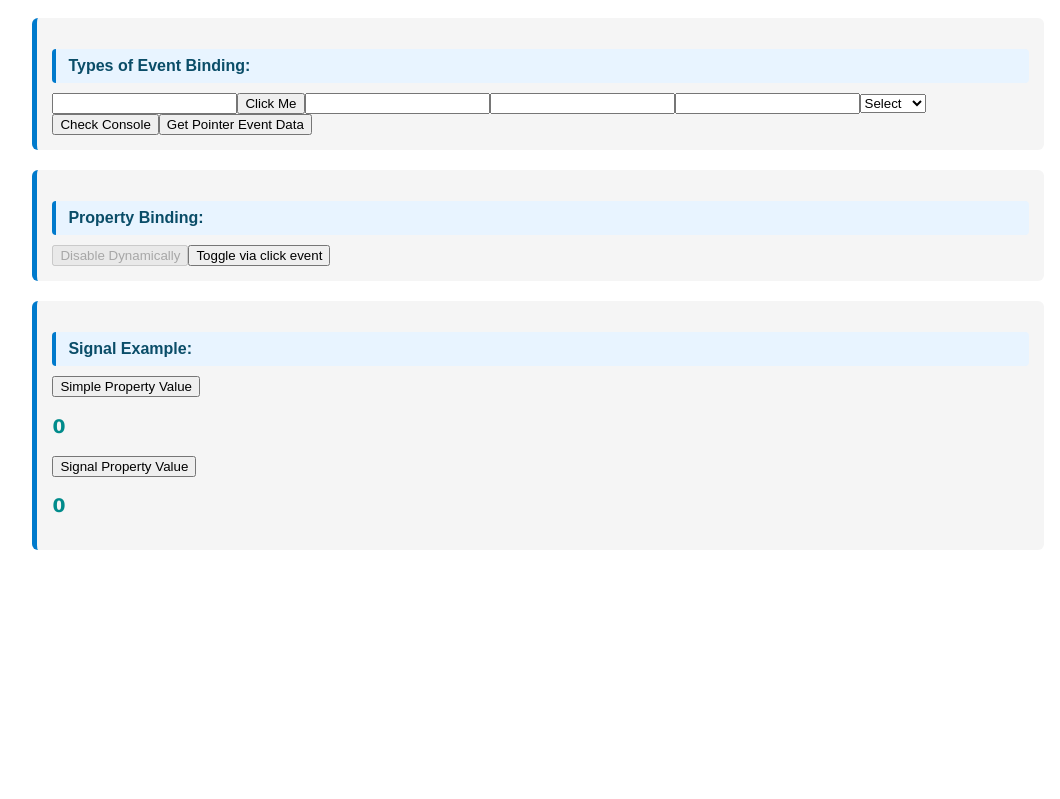
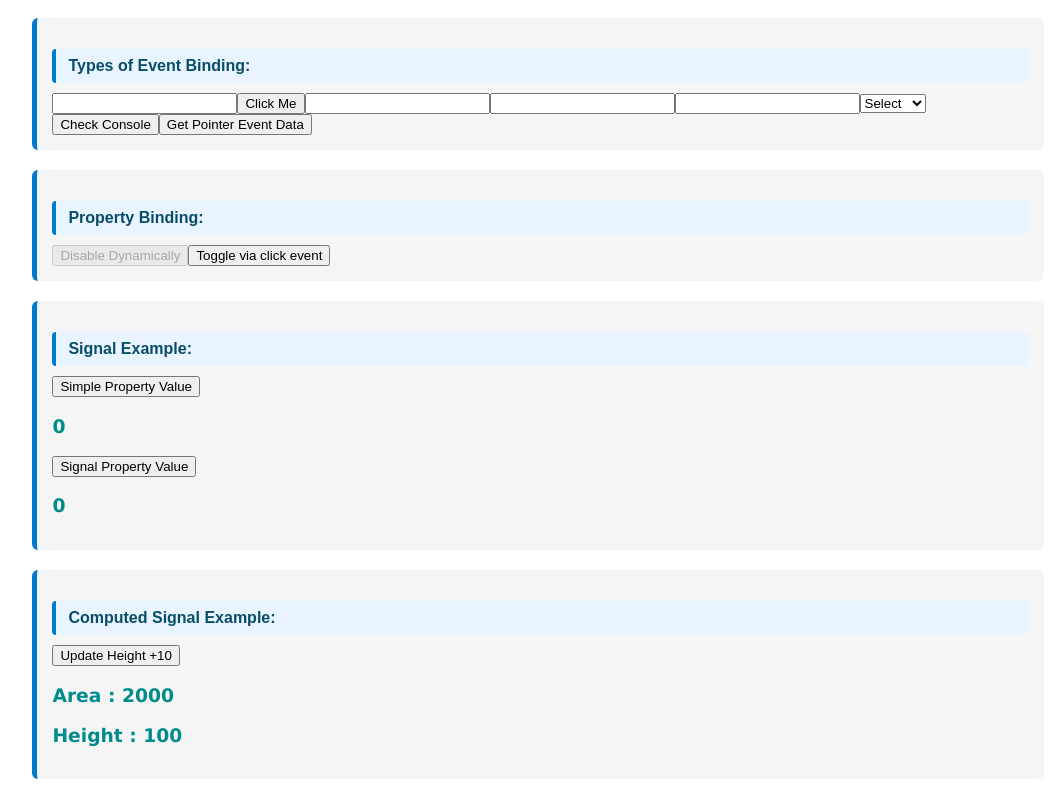
Before and after one commit to JayrajPrajapati/angularbasic, an Angular app: page / in a window 1280 px wide. Shown: the part 846-1645 px from the top of the page, without its empty margins (102-1162 px from the left). Before the commit the page ends 1416 px from the top, so only its background shows below. Built offline with nearby package versions, Linux system fonts and the light colour scheme.

Commit message:
Implmented a computed signal

```diff
--- a/src/app/app.html
+++ b/src/app/app.html
@@ -101,5 +101,12 @@
     <h3>{{signalPropertyData()}}</h3>
 
   </div>
+  <!-- Computed Signals -->
+  <div class="section">
+    <p>Computed Signal Example:</p>
+    <button (click)="handleHeight()"> Update Height +10</button>
+    <h3>Area : {{area()}}</h3>
+    <h3>Height : {{height()}}</h3>
+  </div>
 
 </div>
--- a/src/app/app.ts
+++ b/src/app/app.ts
@@ -1,4 +1,4 @@
-import { Component, effect, signal } from '@angular/core';
+import { Component, computed, effect, signal } from '@angular/core';
 import { RouterOutlet } from '@angular/router';
 import { SignUp } from './componenets/sign-up/sign-up';
 
@@ -153,4 +153,13 @@ export class App {
     this.signalPropertyData.set(this.signalPropertyData() + 1);
   }
 
+  //Computed Signal
+  height = signal(100);
+  width = signal(20);
+  area = computed(()=> this.height()*this.width())
+
+  handleHeight()
+  {
+    this.height.set(this.height()+10);
+  }
 }
```
